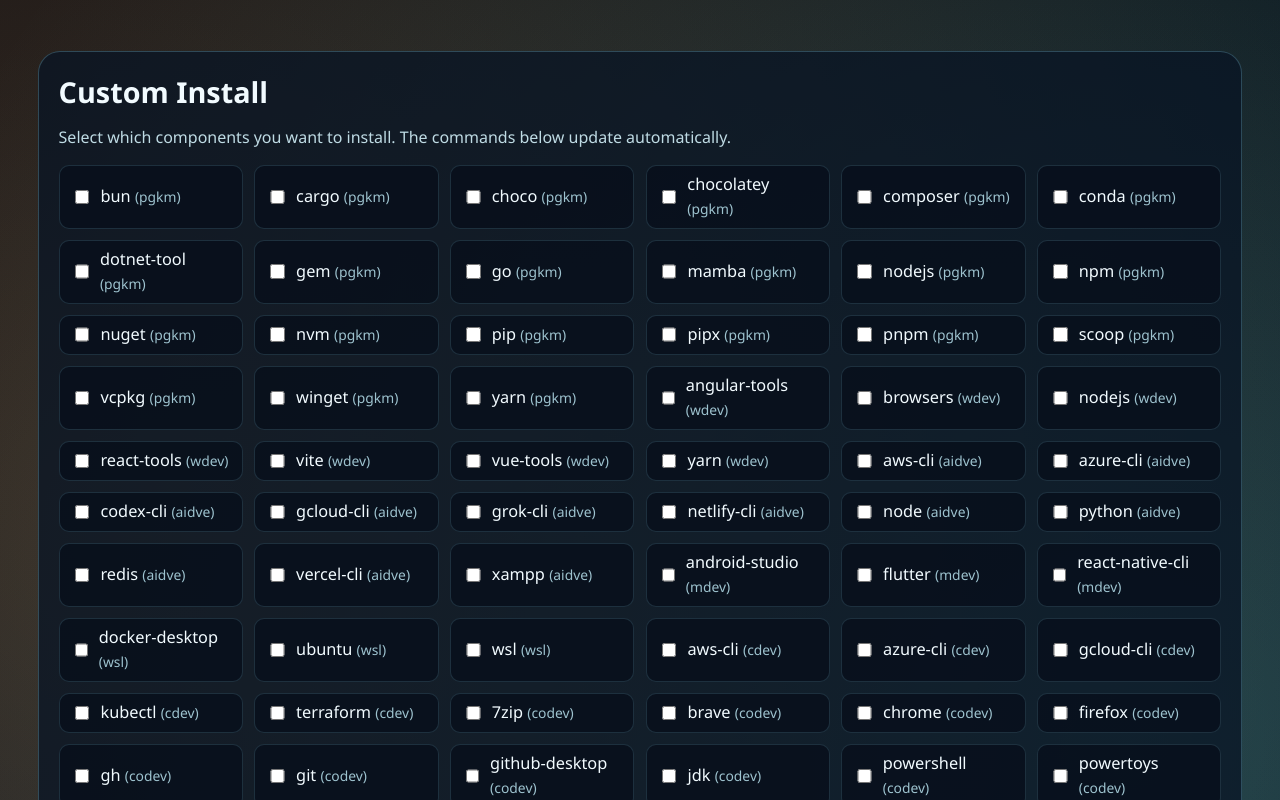
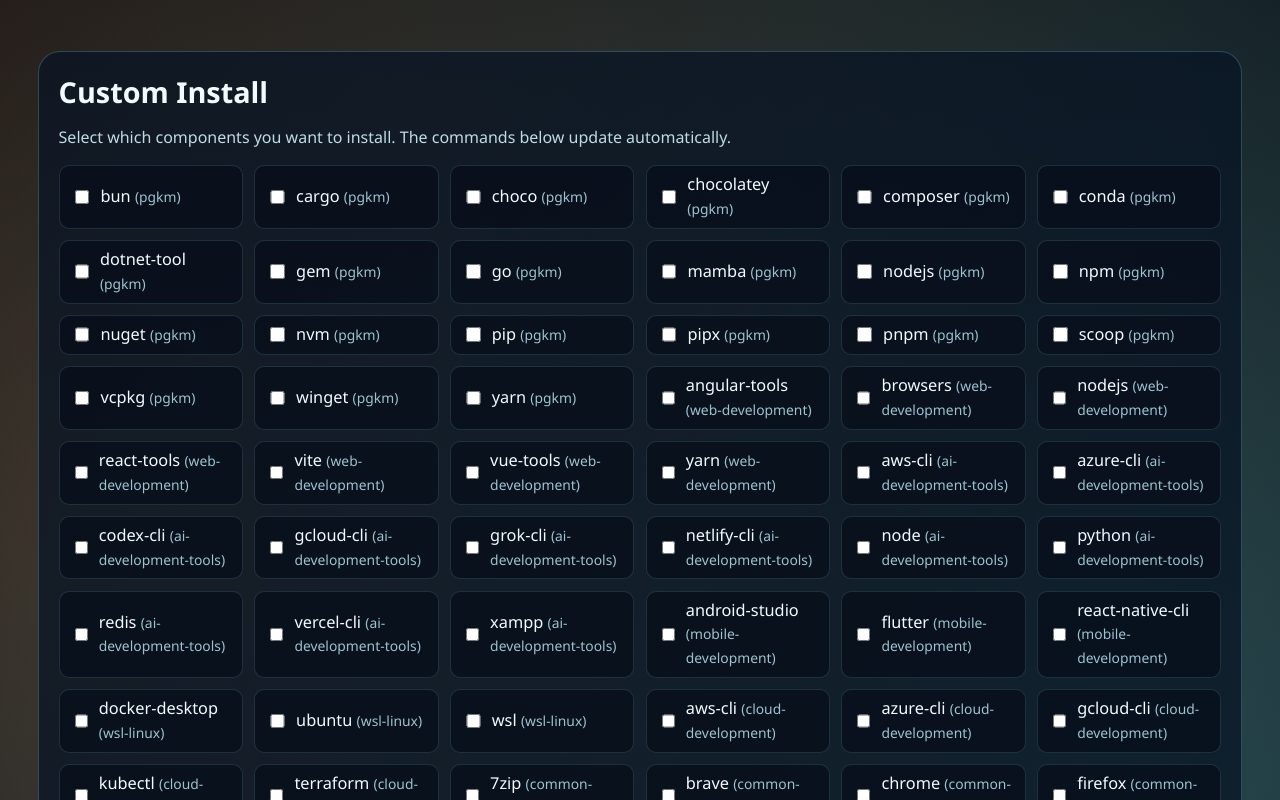
Before and after one commit to anshulyadav32/setupx-windows-setup, a React (Vite) app in the folder website/: page / in a window 1280 px wide. Shown: the top 800 px of the page. Built offline with nearby package versions, Linux system fonts and the light colour scheme.

Commit message:
Normalize website module aliases

```diff
--- a/website/src/setupxData.js
+++ b/website/src/setupxData.js
@@ -28,13 +28,13 @@
     ],
   },
   {
-    alias: 'wdev',
+    alias: 'web-development',
     name: 'Web Development',
     path: 'src/core/wdev',
     components: ['angular-tools', 'browsers', 'nodejs', 'react-tools', 'vite', 'vue-tools', 'yarn'],
   },
   {
-    alias: 'aidve',
+    alias: 'ai-development-tools',
     name: 'AI Development',
     path: 'src/core/aidve',
     components: [
@@ -52,25 +52,25 @@
     ],
   },
   {
-    alias: 'mdev',
+    alias: 'mobile-development',
     name: 'Mobile Development',
     path: 'src/core/mdev',
     components: ['android-studio', 'flutter', 'react-native-cli'],
   },
   {
-    alias: 'wsl',
+    alias: 'wsl-linux',
     name: 'WSL Linux',
     path: 'src/core/wsl',
     components: ['docker-desktop', 'ubuntu', 'wsl'],
   },
   {
-    alias: 'cdev',
+    alias: 'cloud-development',
     name: 'Cloud Development',
     path: 'src/core/cdev',
     components: ['aws-cli', 'azure-cli', 'gcloud-cli', 'kubectl', 'terraform'],
   },
   {
-    alias: 'codev',
+    alias: 'common-development',
     name: 'Common Development',
     path: 'src/core/codev',
     components: [
@@ -97,12 +97,12 @@
 export const quickCommands = [
   'Set-ExecutionPolicy Bypass -Scope Process -Force; iwr https://raw.githubusercontent.com/anshulyadav-git/setupx-windows-setup/main/install.ps1 | iex',
   'stx pgkm',
-  'stx wdev',
-  'stx aidve',
-  'stx mdev',
-  'stx wsl',
-  'stx cdev',
-  'stx codev',
+  'stx install web-development',
+  'stx install ai-development-tools',
+  'stx install mobile-development',
+  'stx install wsl-linux',
+  'stx install cloud-development',
+  'stx install common-development',
   'stx devops',
   'stx dscience',
 ]
```
